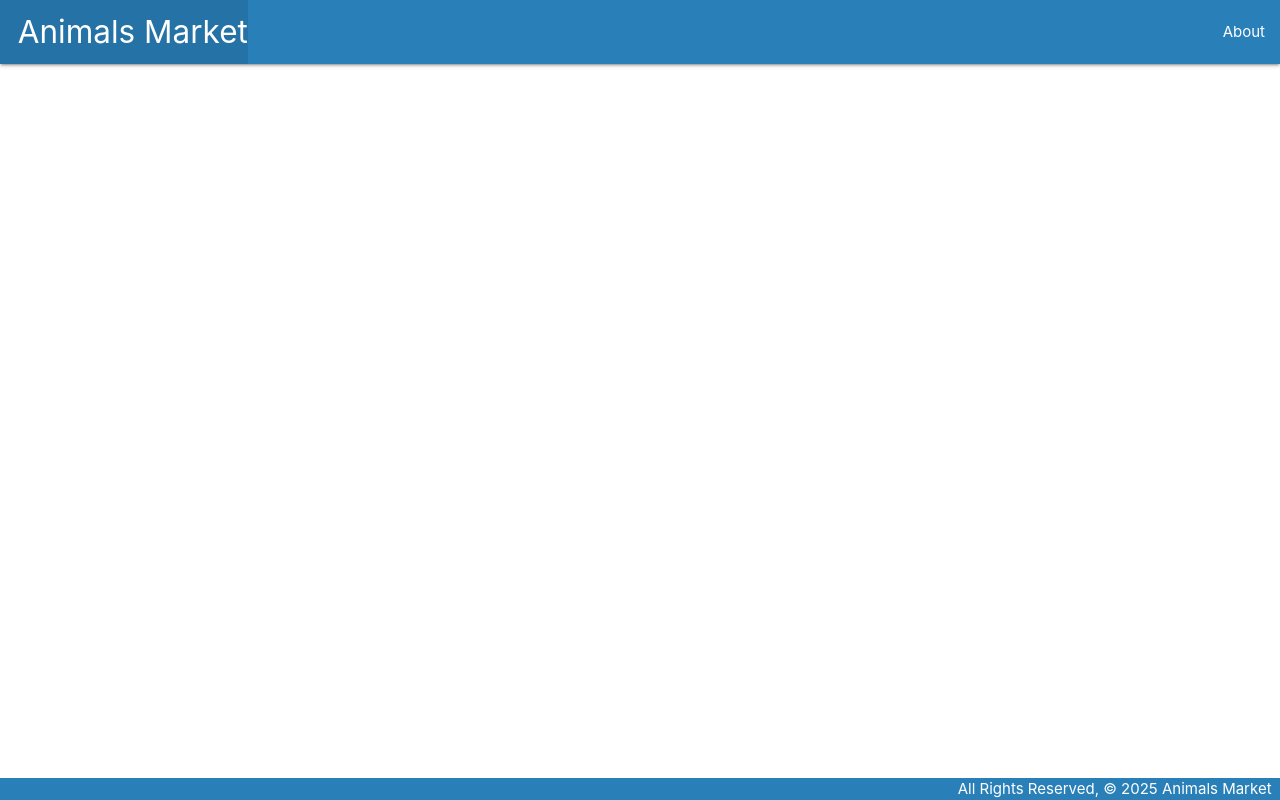
After one commit to Jaffar43/Animal-Project, a Django app: template animal_market/main_app/templates/base.html in a window 1280 px wide. The commit adds this page. Run offline with Django 5.2, Linux system fonts and the light colour scheme; the template is opened without the code that fills it, so the values that code supplies are empty.

Commit message:
add navbar, style and update about file

```diff
--- /dev/null
+++ b/animal_market/main_app/static/css/style.css
@@ -0,0 +1,19 @@
+body {
+  display: flex;
+  min-height: 100vh;
+  flex-direction: column;
+}
+
+main {
+  flex: 1 0 auto;
+}
+
+footer.page-footer {
+  padding-top: 0;
+  text-align: right;
+  background-color: #2980b9;
+}
+
+nav {
+  background-color: #2980b9;
+}
--- /dev/null
+++ b/animal_market/main_app/templates/base.html
@@ -0,0 +1,44 @@
+{% load static %}
+
+<!DOCTYPE html>
+<html lang="en">
+  <head>
+    <meta charset="UTF-8" />
+    <meta name="viewport" content="width=device-width, initial-scale=1.0" />
+    <meta http-equiv="X-UA-Compatible" content="ie=edge" />
+    <title>Animals Market</title>
+    <link
+      rel="stylesheet"
+      href="https://cdnjs.cloudflare.com/ajax/libs/materialize/1.0.0/css/materialize.min.css"
+    />
+    <link
+      rel="stylesheet"
+      type="text/css"
+      href="{% static 'css/style.css' %}"
+    />
+  </head>
+  <body>
+    <header class="navbar-fixed">
+      <nav>
+        <div class="nav-wrapper">
+          <ul>
+            <li>
+              <a href="{% url 'home' %}" class="left brand-logo"
+                >&nbsp;&nbsp;Animals Market</a
+              >
+            </li>
+          </ul>
+          <ul class="right">
+            <li><a href="{% url 'about' %}">About</a></li>
+          </ul>
+        </div>
+      </nav>
+    </header>
+    <main class="container">{% block content %} {% endblock %}</main>
+    <footer class="page-footer">
+      <div class="right">
+        All Rights Reserved, &copy; 2025 Animals Market &nbsp;
+      </div>
+    </footer>
+  </body>
+</html>
--- a/animal_market/main_app/templates/home.html
+++ b/animal_market/main_app/templates/home.html
@@ -1 +1,5 @@
-<h1>Welcome to Animals Market</h1>
+{% extends 'base.html' %}
+{% block content %}
+<h1>Welcome to Animals Market!</h1>
+
+{% endblock %}
```
Also changed, not shown: animal_market/main_app/templates/about.html (+8 -12 lines).
